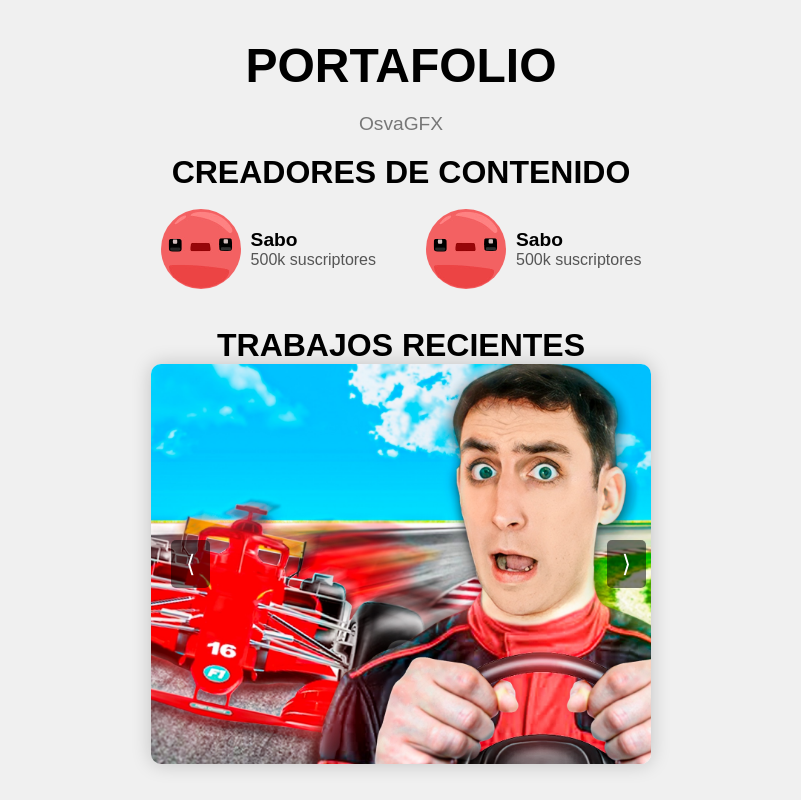
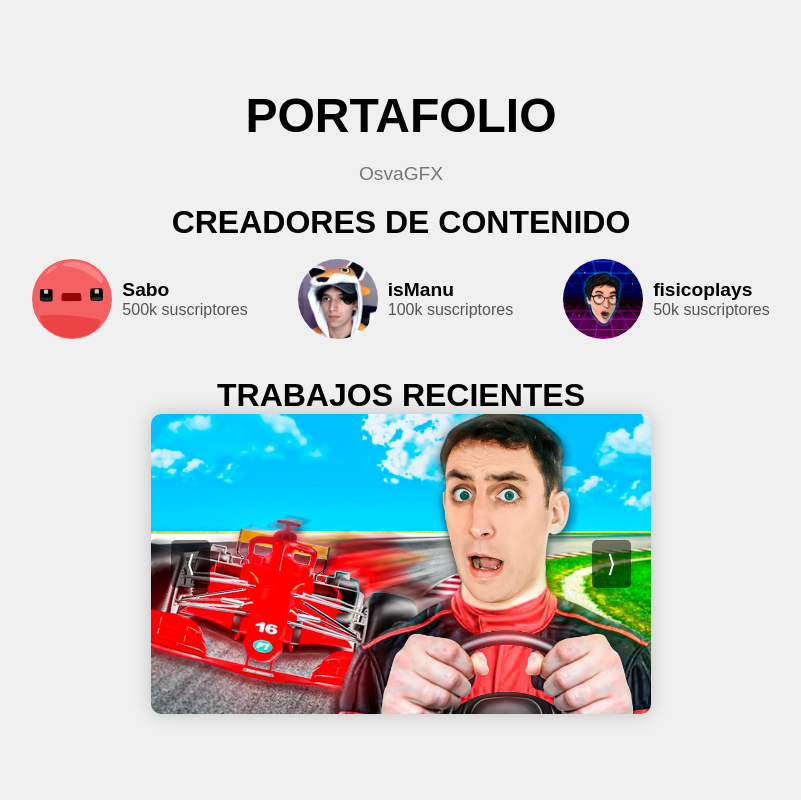
Before and after one commit to OswaHZ/portafolio.github.io, a plain HTML site: page index.html in a window 1280 px wide. Shown: the whole page, without its empty margins (239-1040 px from the left). Drawn offline with Linux system fonts and the light colour scheme.

Commit message:
commit ajustes

```diff
--- a/css/styles.css
+++ b/css/styles.css
@@ -12,7 +12,11 @@ body {
   .slider-container {
     position: relative;
     width: 500px;
-    height: 400px;
+    height: 300px;
+    min-width: 500px; /* Previene que se haga más pequeño */
+    max-width: 500px; /* Previene que se haga más grande */
+    min-height: 300px;
+    max-height: 300px;
     background: #fff;
     border-radius: 10px;
     overflow: hidden;
@@ -28,7 +32,7 @@ body {
   .slider-buttons {
     position: absolute;
     top: 50%;
-    width: 95%;
+    width: 92%;
     display: flex;
     justify-content: space-between;
     padding: 0 20px;
--- a/index.html
+++ b/index.html
@@ -27,25 +27,24 @@
       <p style="margin: 0; color: #555;">500k suscriptores</p>
     </div>
 
-    <img src="img/canales/sabo.jpg" alt="Foto de perfil" style="width: 80px; height: 80px; border-radius: 50%; margin-left: 50px; margin-right: 10px;"/>
+    <img src="img/canales/manu.jpg" alt="Foto de perfil" style="width: 80px; height: 80px; border-radius: 50%; margin-left: 50px; margin-right: 10px;"/>
     <div>
-      <p style="margin: 0; font-size: 1.2rem; font-weight: bold;">Sabo</p>
-      <p style="margin: 0; color: #555;">500k suscriptores</p>
+      <p style="margin: 0; font-size: 1.2rem; font-weight: bold;">isManu</p>
+      <p style="margin: 0; color: #555;">100k suscriptores</p>
     </div>
 
-    <!-- añadir otro mas
-    <img src="img/canales/sabo.jpg" alt="Foto de perfil" style="width: 80px; height: 80px; border-radius: 50%; margin-left: 50px; margin-right: 10px;"/>
+    <img src="img/canales/fisicof1.jpg" alt="Foto de perfil" style="width: 80px; height: 80px; border-radius: 50%; margin-left: 50px; margin-right: 10px;"/>
     <div>
-      <p style="margin: 0; font-size: 1.2rem; font-weight: bold;">Sabo</p>
-      <p style="margin: 0; color: #555;">500k suscriptores</p>
-    </div> -->
+      <p style="margin: 0; font-size: 1.2rem; font-weight: bold;">fisicoplays</p>
+      <p style="margin: 0; color: #555;">50k suscriptores</p>
+    </div>
+
   </div>
 
 
 
 <br>
   <h2 style="font-size: 2rem; margin: 0;">TRABAJOS RECIENTES</h2>
-
   <div class="slider-container">
     <img id="mainImage" class="slider-image" alt="Imagen Principal" />
     <div class="slider-buttons">
@@ -54,10 +53,8 @@
     </div>
   </div>
   <br>
-
   <!-- <div class="thumbnails" id="thumbnails">
   </div> -->
-
   <script src="js/script.js"></script>
 </body>
 </html>
```
Also changed, not shown: img/canales/fisicof1.jpg (added), img/canales/manu.jpg (added).
